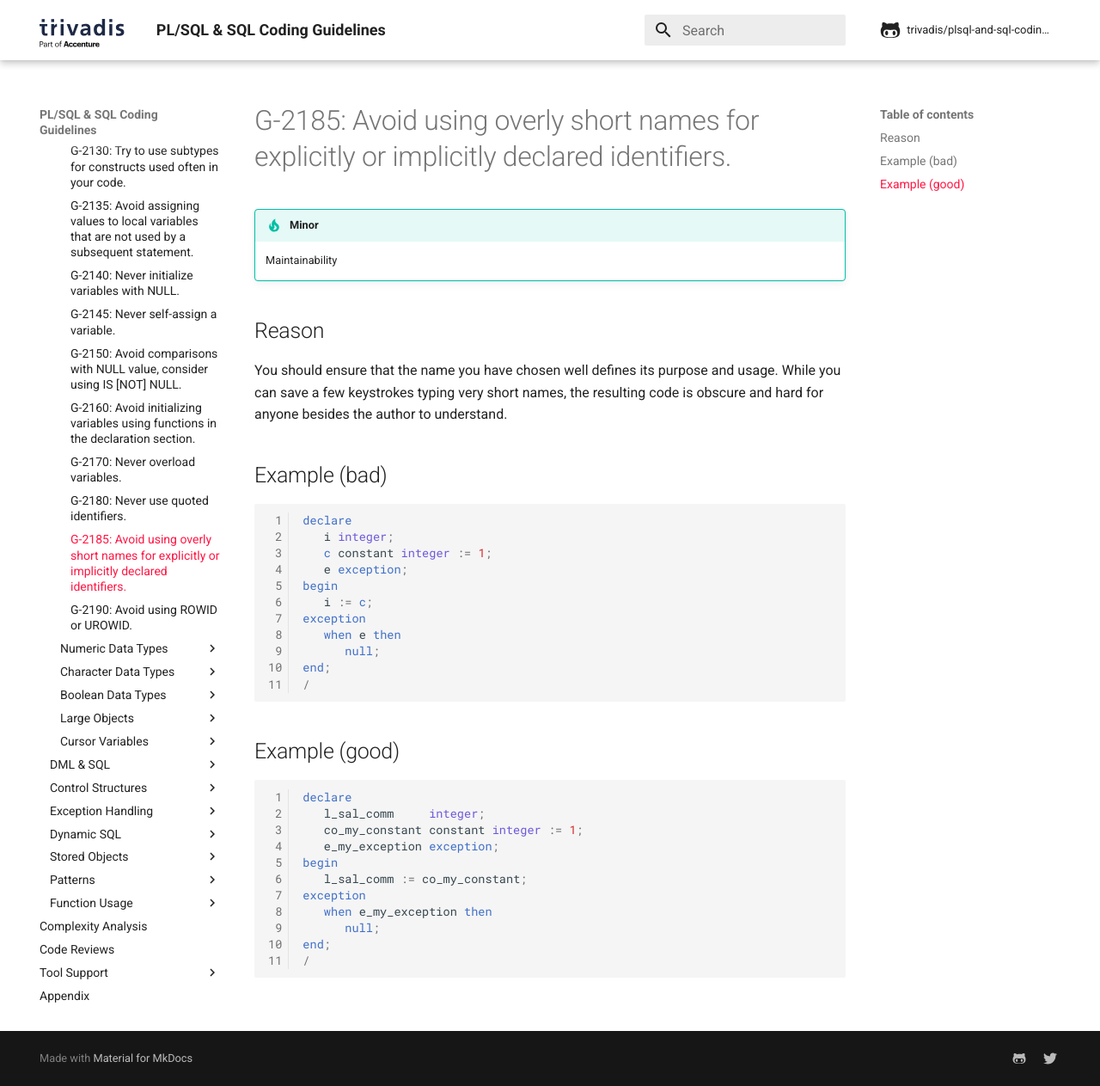
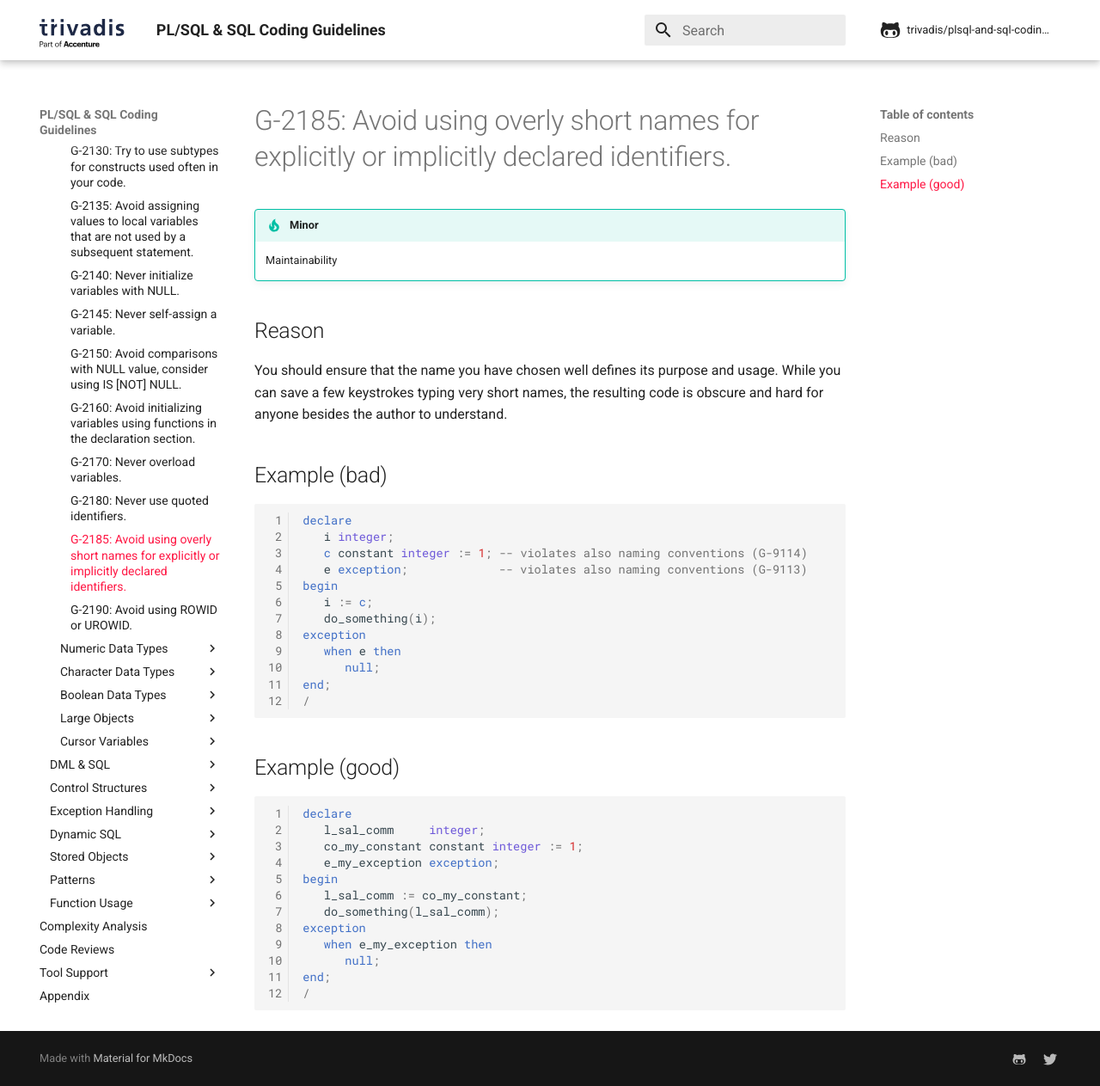
Before and after one commit to Trivadis/plsql-and-sql-coding-guidelines, an MkDocs documentation site: the page built from docs/4-language-usage/2-variables-and-types/1-general/g-2185.md, in a window 1280 px wide and 1263 px high. Shown: the whole window at 86% size. Built offline with MkDocs 1.6.1 and Material for MkDocs 9.7.7, drawn with Linux system fonts in a browser that asks for light colours; comment, search, counter and statistics services are not loaded; the version menu is left out.

Commit message:
Fix violations of G-2135, explain G-9114, G-9113

````diff
--- a/docs/4-language-usage/2-variables-and-types/1-general/g-2185.md
+++ b/docs/4-language-usage/2-variables-and-types/1-general/g-2185.md
@@ -12,10 +12,11 @@ You should ensure that the name you have chosen well defines its purpose and usa
 ``` sql
 declare
    i integer;
-   c constant integer := 1;
-   e exception;
+   c constant integer := 1; -- violates also naming conventions (G-9114)
+   e exception;             -- violates also naming conventions (G-9113)
 begin
    i := c;
+   do_something(i);
 exception
    when e then
       null;
@@ -32,6 +33,7 @@ declare
    e_my_exception exception;
 begin
    l_sal_comm := co_my_constant;
+   do_something(l_sal_comm);
 exception
    when e_my_exception then
       null;
````
